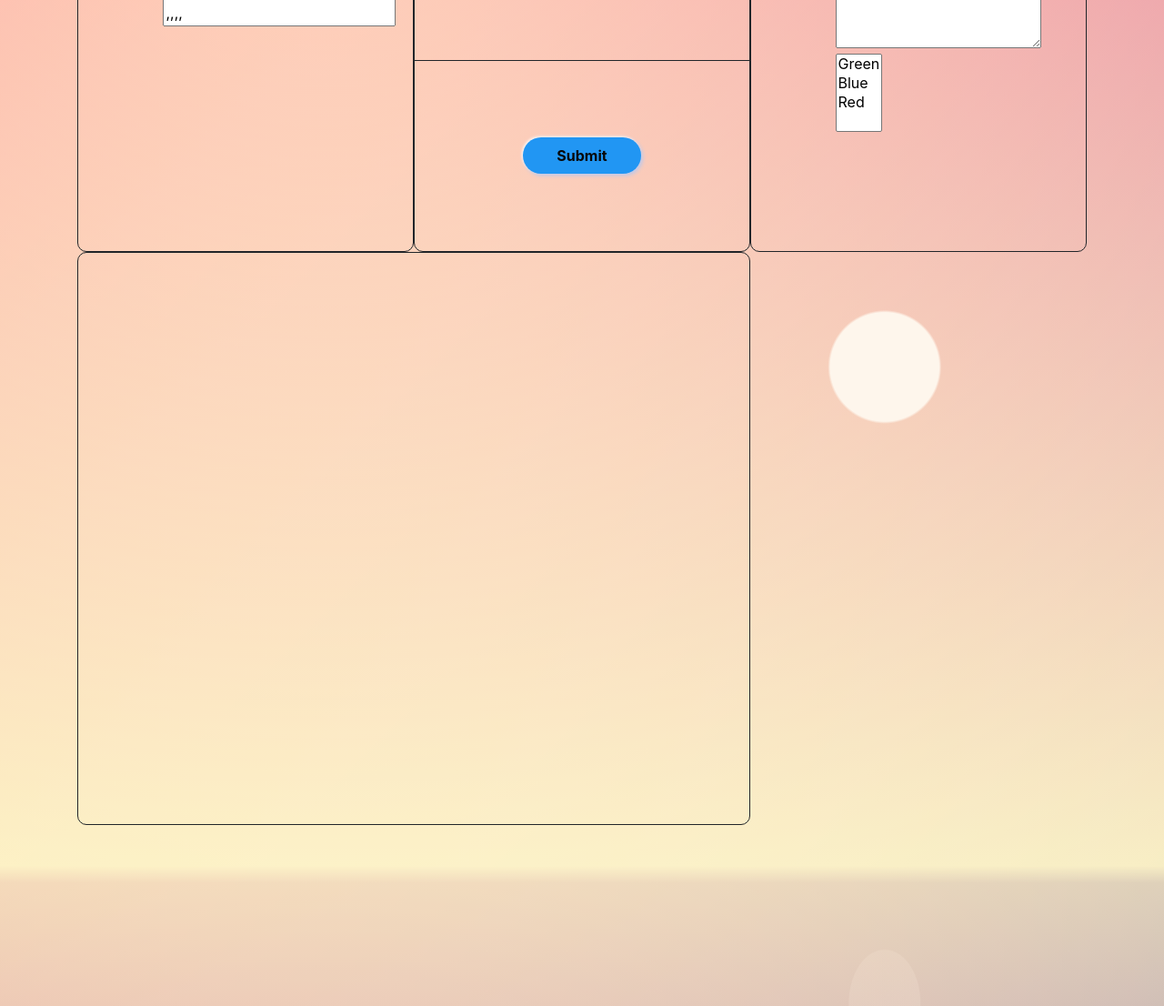
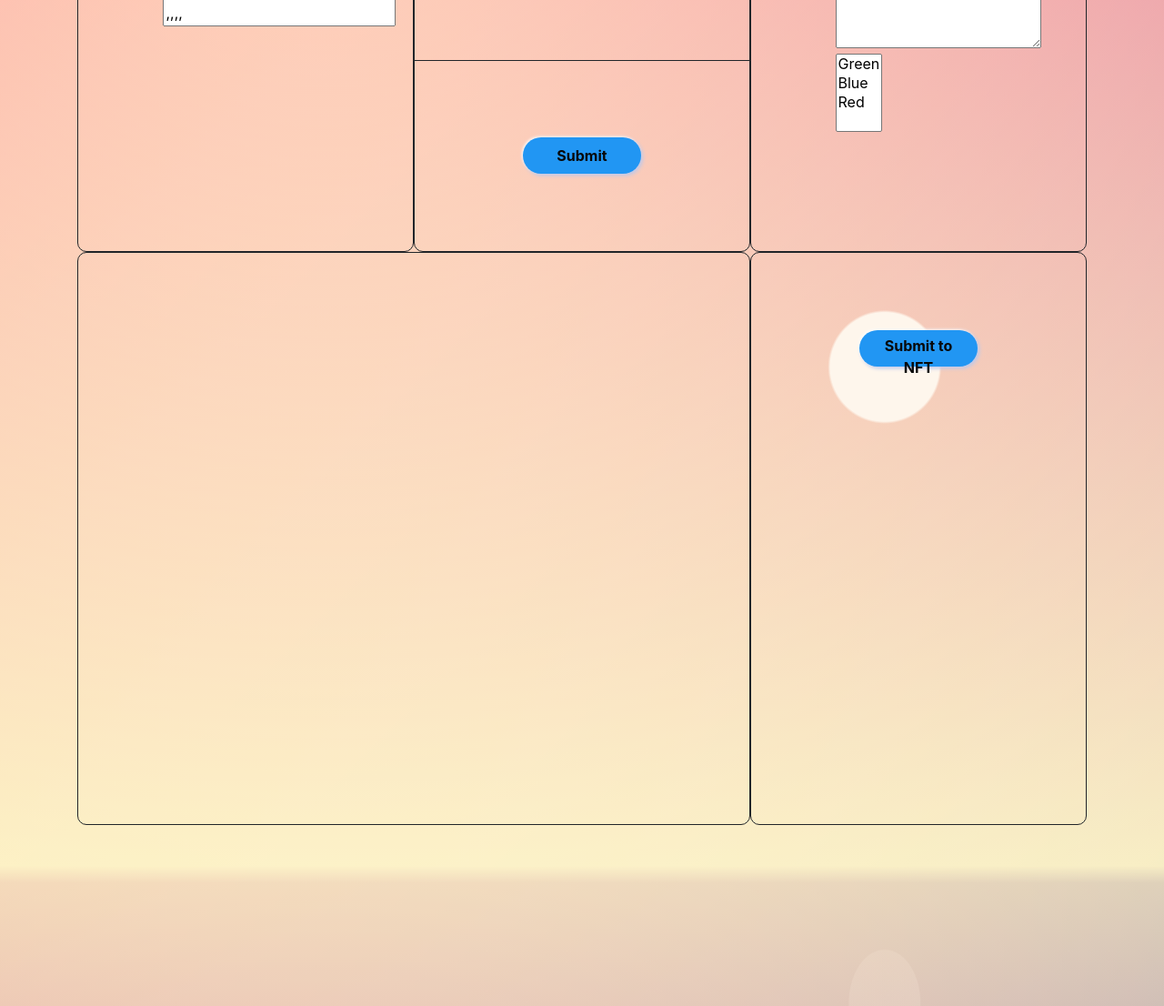
Before and after one commit to MarceloArraes/AdaMinterFinalCs50Harvard, a Django app: page / in a window 1280 px wide. Shown: the part 409-1515 px from the top of the page at 91% size. Run offline with Django 3.2, Linux system fonts and the light colour scheme; some libraries are stand-ins or nearby versions.

Commit message:
just fixed a litle bug on the unsig_Creator

```diff
--- a/minter/nftminter/static/nftminter/styles.css
+++ b/minter/nftminter/static/nftminter/styles.css
@@ -5,7 +5,7 @@
   display: none;
 }
 
-#submit_unsig,button {
+#submit_unsig, button {
   margin: 5px;
   min-width: 130px;
   height: 40px;
@@ -23,9 +23,11 @@
   box-shadow: 2px 2px 4px #bbc8ec, -1px -1px 3px #fff;
   color: #080808;
 }
+
 #submit_unsig:active {
   box-shadow: inset 1px 1px 3px #c8d0e7, inset -1px -1px 3px #fff;
 }
+
 button:active {
   box-shadow: inset 1px 1px 3px #c8d0e7, inset -1px -1px 3px #fff;
 }
@@ -111,6 +113,21 @@
   grid-area: div4;
 }
 
+.div6 {
+  border-radius: 10px;
+  border: 1px solid;
+  display: grid;
+  grid-template-columns: 1fr 1fr 1fr;
+  grid-template-rows: 1fr 1fr 1fr;
+  gap: 0px 0px;
+  grid-auto-flow: row;
+  grid-template-areas:
+    ". submit_to_nftRegister ."
+    ". . ."
+    ". . .";
+  grid-area: div6;
+}
+
 .unsig_data {
   padding-left: 20%;
   align-items: center;
@@ -119,11 +136,18 @@
   grid-area: unsig_data;
 }
 
-.submit_unsig {
+.submit_unsig{
   display: flex;
   align-items: center;
   justify-content: center;
   grid-area: submit_unsig;
+}
+
+.submit_to_nftRegister {
+  display: flex;
+  align-items: center;
+  justify-content: center;
+  grid-area: submit_to_nftRegister;
 }
 
 #initial {
--- a/minter/nftminter/templates/nftminter/index.html
+++ b/minter/nftminter/templates/nftminter/index.html
@@ -37,7 +37,7 @@
 
     const submitButtonPress = (event) => {
       console.log("button Clicked");
-      console.log(`Unsig: ${unsig.multipliers}`);
+      console.log(`Unsig: ${unsig.multipliers}  \n ${unsig.colors} \n ${unsig.distributions} \n ${unsig.rotations}`);
 
       console.log("entenred the saving post");
 
@@ -60,7 +60,7 @@
             art.style.display = "block";
             console.log(result.img_index);
             setUnsig({ ...unsig, index: result.img_index });
-            console.log(index);
+            console.log(result.img_index);
           }
         });
     };
@@ -252,6 +252,18 @@
         <div className="div5">
           <img id="img_art" src="" alt="" />
         </div>
+
+        <div className="div6">
+        <div className="submit_to_nftRegister">
+          <button
+            name="Save"
+            id="submit_to_nftRegister"
+            onClick={submitButtonPress}
+            value="Submit"
+            type="button"
+          >Submit to NFT</button>
+        </div>
+      </div>
       </div>
     );
   }
--- a/minter/nftminter/templates/nftminter/upload.html
+++ b/minter/nftminter/templates/nftminter/upload.html
@@ -396,7 +396,7 @@
             <p>Fee Cost:</p>
             <p className="fee"></p>
             <p>Send the fee value to this address: </p>
-            <p className="content"></p>
+            <p className="content" ></p>
             <input
               type="submit"
               value="Copy Adress"
--- a/minter/nftminter/views.py
+++ b/minter/nftminter/views.py
@@ -15,7 +15,6 @@
 from django.views.decorators.csrf import csrf_exempt
 import requests
 import random
-from .models import Image
 from django.core.files.storage import FileSystemStorage
 
 node_path = '/usr/bin/node'
@@ -247,7 +246,7 @@
 
         img = Image.fromarray(nft)
         img_index = f'{i:05d}.png'
-        img.save(fr"C:\Users\MarceloSSD\Documents\Harvard COURSE\minter\project4\nftminter\static\img\{img_index}")
+        img.save(fr"/home/cnode/minter2/minter/nftminter/static/img/{img_index}")
 
         return JsonResponse({"message": "Unsig created successfully","img_index":img_index, "unsig_data":unsig}, status=201)
     return JsonResponse({"message": "Dont know if it worked or not."}, status=400)
```
Also changed, not shown: minter/nftminter/static/img/194312.png (added), minter/nftminter/static/img/366650.png (added), 2 other files.
